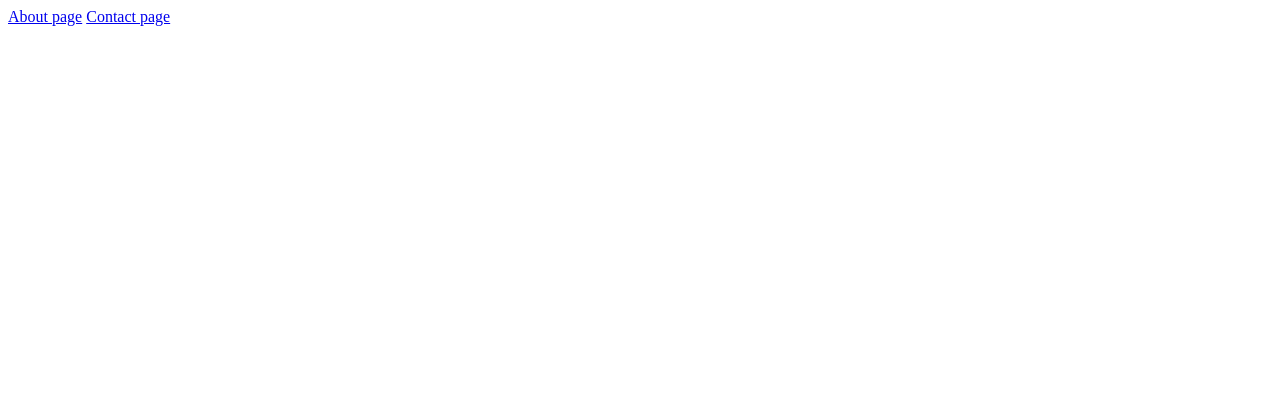
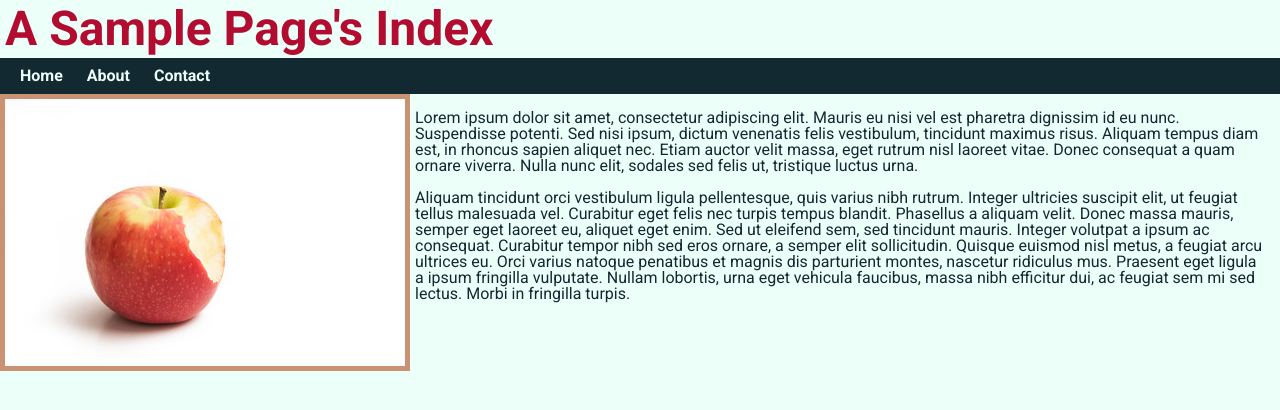
Before and after one commit to tmg495/practice-page, a plain HTML site: page index.html in a window 1280 px wide. Drawn offline with Linux system fonts and the light colour scheme.

Commit message:
implemented some CSS

```diff
--- /dev/null
+++ b/css/reset.css
@@ -0,0 +1,48 @@
+/* http://meyerweb.com/eric/tools/css/reset/
+   v2.0 | 20110126
+   License: none (public domain)
+*/
+
+html, body, div, span, applet, object, iframe,
+h1, h2, h3, h4, h5, h6, p, blockquote, pre,
+a, abbr, acronym, address, big, cite, code,
+del, dfn, em, img, ins, kbd, q, s, samp,
+small, strike, strong, sub, sup, tt, var,
+b, u, i, center,
+dl, dt, dd, ol, ul, li,
+fieldset, form, label, legend,
+table, caption, tbody, tfoot, thead, tr, th, td,
+article, aside, canvas, details, embed,
+figure, figcaption, footer, header, hgroup,
+menu, nav, output, ruby, section, summary,
+time, mark, audio, video {
+	margin: 0;
+	padding: 0;
+	border: 0;
+	font-size: 100%;
+	font: inherit;
+	vertical-align: baseline;
+}
+/* HTML5 display-role reset for older browsers */
+article, aside, details, figcaption, figure,
+footer, header, hgroup, menu, nav, section {
+	display: block;
+}
+body {
+	line-height: 1;
+}
+ol, ul {
+	list-style: none;
+}
+blockquote, q {
+	quotes: none;
+}
+blockquote:before, blockquote:after,
+q:before, q:after {
+	content: '';
+	content: none;
+}
+table {
+	border-collapse: collapse;
+	border-spacing: 0;
+}
--- a/css/styles.css
+++ b/css/styles.css
@@ -0,0 +1,42 @@
+body {
+    font-family: "Roboto", sans-serif;
+    font-optical-sizing: auto;
+    font-weight: 400;
+    font-style: normal;
+    font-variation-settings: "wdth" 100;
+
+    background-color: #ecfff8;
+}
+
+.header {
+    color: #b20d30;
+    font-weight: bold;
+    font-size: 3em;
+    padding: 5px;
+}
+
+img {
+    border-color: #cb9173;
+    border-style: solid;
+    border-width: 5px;
+    float: left;
+    margin-right: 5px;
+    margin-bottom: 5px;
+}
+
+.navbar {
+    background-color:#122932;
+    padding: 10px;
+}
+
+.navbar>a {
+    color: #ecfff8;
+    font-weight: bold;
+    padding: 10px;
+    text-decoration: none;
+}
+
+p {
+    color: #122932;
+    margin: 1em;
+}
--- a/index.html
+++ b/index.html
@@ -4,10 +4,37 @@
     <meta charset="UTF-8">
     <meta name="viewport" content="width=device-width, initial-scale=1.0">
     <title>Document</title>
+    <link rel="stylesheet" href="css/reset.css">
+    <link rel="preconnect" href="https://fonts.googleapis.com">
+    <link rel="preconnect" href="https://fonts.gstatic.com" crossorigin>
+    <link href="https://fonts.googleapis.com/css2?family=Roboto:ital,wght@0,100..900;1,100..900&display=swap" rel="stylesheet">
+
     <link rel="stylesheet" href="css/styles.css">
 </head>
 <body>
-    <a href="./about.html">About page</a>
-    <a href="./contact.html">Contact page</a>
+    <h1 class="header">A Sample Page's Index</h1>
+    <div class="navbar">
+        <a href="./index.html">Home</a>
+        <a href="./about.html">About</a>
+        <a href="./contact.html">Contact</a>
+    </div>
+    <div></div>
+    <img src="assets/bitten_apple.jpg" alt="An apple with a bite taken out of it">
+    <p>Lorem ipsum dolor sit amet, consectetur adipiscing elit. Mauris eu nisi vel est
+        pharetra dignissim id eu nunc. Suspendisse potenti. Sed nisi ipsum, dictum
+        venenatis felis vestibulum, tincidunt maximus risus. Aliquam tempus diam est,
+        in rhoncus sapien aliquet nec. Etiam auctor velit massa, eget rutrum nisl
+        laoreet vitae. Donec consequat a quam ornare viverra. Nulla nunc elit, sodales
+        sed felis ut, tristique luctus urna.</p>
+    <p>Aliquam tincidunt orci vestibulum ligula pellentesque, quis varius nibh rutrum.
+        Integer ultricies suscipit elit, ut feugiat tellus malesuada vel. Curabitur
+        eget felis nec turpis tempus blandit. Phasellus a aliquam velit. Donec massa
+        mauris, semper eget laoreet eu, aliquet eget enim. Sed ut eleifend sem, sed
+        tincidunt mauris. Integer volutpat a ipsum ac consequat. Curabitur tempor nibh
+        sed eros ornare, a semper elit sollicitudin. Quisque euismod nisl metus, a
+        feugiat arcu ultrices eu. Orci varius natoque penatibus et magnis dis parturient
+        montes, nascetur ridiculus mus. Praesent eget ligula a ipsum fringilla vulputate.
+        Nullam lobortis, urna eget vehicula faucibus, massa nibh efficitur dui, ac feugiat
+        sem mi sed lectus. Morbi in fringilla turpis.</p>
 </body>
 </html>
```
Also changed, not shown: about.html (+11 -3 lines), contact.html (+11 -3 lines), assets/bitten_apple.jpg (added).
